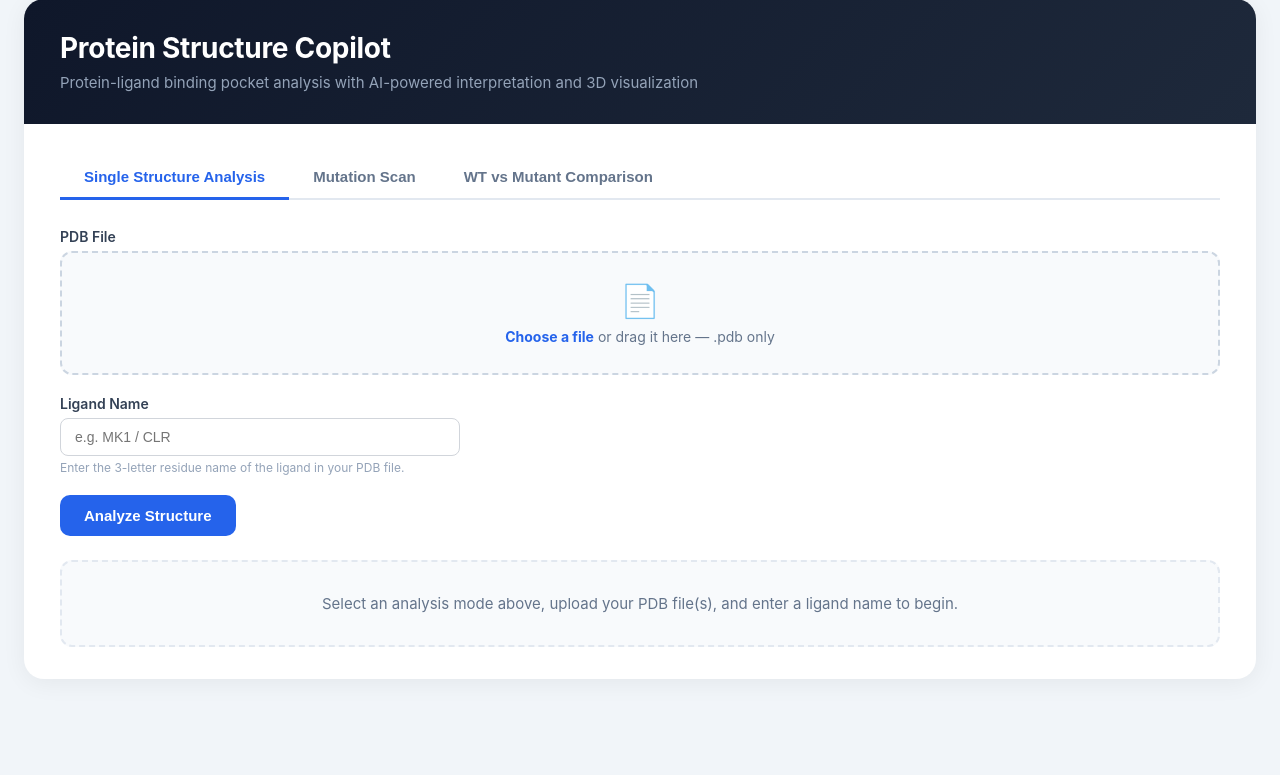
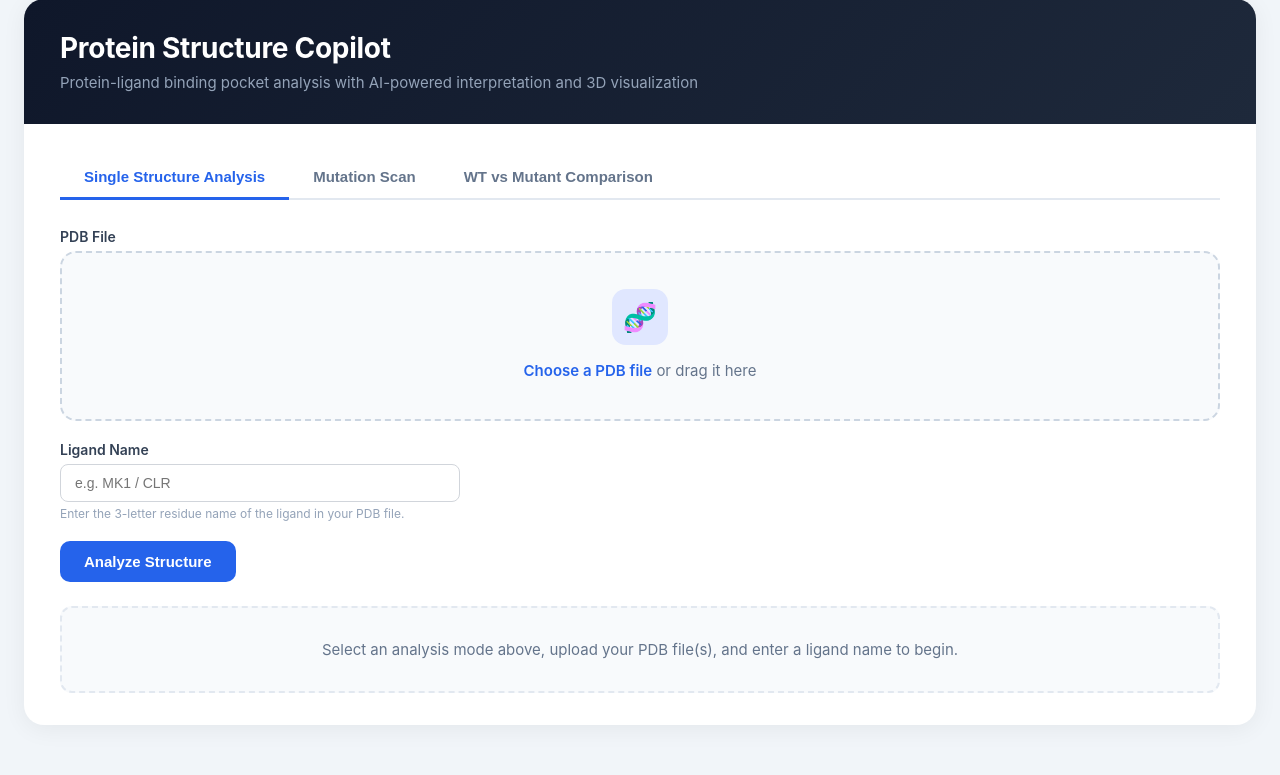
Before and after one commit to wqbwshady-alt/protein-structure-copilot, a Flask app: page / in a window 1280 px wide. Shown: the part 25-800 px from the top of the page. Run offline with Flask 3, Linux system fonts and the light colour scheme.

Commit message:
improve file upload zone UI with status feedback and animations
Co-Authored-By: Claude Opus 4.7 <noreply@anthropic.com>

```diff
--- a/templates/index.html
+++ b/templates/index.html
@@ -116,42 +116,78 @@
     /* Drop zone */
     .drop-zone {
       border: 2px dashed #cbd5e1;
-      border-radius: 12px;
-      padding: 28px 20px;
+      border-radius: 16px;
+      padding: 36px 24px;
       text-align: center;
       cursor: pointer;
-      transition: border-color 0.2s, background 0.2s;
+      transition: border-color 0.25s, background 0.25s, transform 0.25s, box-shadow 0.25s;
       background: #f8fafc;
       position: relative;
     }
 
-    .drop-zone:hover, .drop-zone.drag-over {
+    .drop-zone:hover {
+      border-color: #93c5fd;
+      background: #f0f7ff;
+      transform: translateY(-1px);
+      box-shadow: 0 4px 16px rgba(37,99,235,0.08);
+    }
+
+    .drop-zone.drag-over {
       border-color: #2563eb;
       background: #eff6ff;
+      transform: scale(1.01);
+      box-shadow: 0 0 0 8px rgba(37,99,235,0.06);
+      border-style: solid;
     }
 
     .drop-zone.has-file {
       border-color: #22c55e;
+      border-style: solid;
       background: #f0fdf4;
     }
 
     .drop-zone.has-error {
       border-color: #ef4444;
+      border-style: solid;
       background: #fef2f2;
     }
 
+    .drop-zone-placeholder {
+      transition: opacity 0.2s;
+    }
+
     .drop-zone-icon {
-      font-size: 32px;
-      margin-bottom: 8px;
+      display: inline-flex;
+      align-items: center;
+      justify-content: center;
+      width: 56px;
+      height: 56px;
+      background: #e0e7ff;
+      border-radius: 14px;
+      margin-bottom: 14px;
+      font-size: 28px;
+      transition: background 0.25s, transform 0.25s;
+    }
+
+    .drop-zone:hover .drop-zone-icon {
+      background: #c7d2fe;
+      transform: scale(1.05);
+    }
+
+    .drop-zone.drag-over .drop-zone-icon {
+      background: #bfdbfe;
+      transform: scale(1.08);
     }
 
     .drop-zone-text {
-      font-size: 14px;
+      font-size: 15px;
       color: #64748b;
+      line-height: 1.6;
     }
 
     .drop-zone-text strong {
       color: #2563eb;
+      font-weight: 600;
     }
 
     .drop-zone input[type="file"] {
@@ -753,16 +834,22 @@
             <label>PDB File</label>
             <div class="drop-zone" id="drop-zone-analyze">
               <div class="drop-zone-placeholder">
-                <div class="drop-zone-icon">&#x1F4C4;</div>
+                <div class="drop-zone-icon">🧬</div>
                 <div class="drop-zone-text">
-                  <strong>Choose a file</strong> or drag it here &mdash; .pdb only
+                  <strong>Choose a PDB file</strong> or drag it here
                 </div>
               </div>
               <div class="file-info">
-                <span class="check">&#x2713;</span>
-                <span class="file-name"></span>
-                <span class="file-size"></span>
+                <div class="file-icon-wrapper">🧬</div>
+                <div class="file-details">
+                  <div class="file-name-display"></div>
+                  <div class="file-meta"></div>
+                  <div class="file-status-badge">
+                    <span>✓</span> Ready for analysis
+                  </div>
+                </div>
               </div>
+              <div class="file-change-hint">Click or drop a different file to replace</div>
               <input type="file" name="pdb_file" accept=".pdb" required>
             </div>
             <div class="file-size-warning">File is over 10 MB &mdash; processing may take longer.</div>
@@ -789,16 +876,22 @@
             <label>PDB File</label>
             <div class="drop-zone" id="drop-zone-mutation">
               <div class="drop-zone-placeholder">
-                <div class="drop-zone-icon">&#x1F4C4;</div>
+                <div class="drop-zone-icon">🧬</div>
                 <div class="drop-zone-text">
-                  <strong>Choose a file</strong> or drag it here &mdash; .pdb only
+                  <strong>Choose a PDB file</strong> or drag it here
                 </div>
               </div>
               <div class="file-info">
-                <span class="check">&#x2713;</span>
-                <span class="file-name"></span>
-                <span class="file-size"></span>
+                <div class="file-icon-wrapper">🧬</div>
+                <div class="file-details">
+                  <div class="file-name-display"></div>
+                  <div class="file-meta"></div>
+                  <div class="file-status-badge">
+                    <span>✓</span> Ready for analysis
+                  </div>
+                </div>
               </div>
+              <div class="file-change-hint">Click or drop a different file to replace</div>
               <input type="file" name="mutation_pdb_file" accept=".pdb" required>
             </div>
             <div class="file-size-warning">File is over 10 MB &mdash; processing may take longer.</div>
@@ -839,16 +932,22 @@
             <label>WT PDB File</label>
             <div class="drop-zone" id="drop-zone-wt">
               <div class="drop-zone-placeholder">
-                <div class="drop-zone-icon">&#x1F4C4;</div>
+                <div class="drop-zone-icon">🧬</div>
                 <div class="drop-zone-text">
-                  <strong>Choose a file</strong> or drag it here &mdash; .pdb only
+                  <strong>Choose a PDB file</strong> or drag it here
                 </div>
               </div>
               <div class="file-info">
-                <span class="check">&#x2713;</span>
-                <span class="file-name"></span>
-                <span class="file-size"></span>
+                <div class="file-icon-wrapper">🧬</div>
+                <div class="file-details">
+                  <div class="file-name-display"></div>
+                  <div class="file-meta"></div>
+                  <div class="file-status-badge">
+                    <span>✓</span> Ready for analysis
+                  </div>
+                </div>
               </div>
+              <div class="file-change-hint">Click or drop a different file to replace</div>
               <input type="file" name="wt_file" accept=".pdb" required>
             </div>
             <div class="file-size-warning">File is over 10 MB &mdash; processing may take longer.</div>
@@ -859,16 +958,22 @@
             <label>Mutant PDB File</label>
             <div class="drop-zone" id="drop-zone-mut">
               <div class="drop-zone-placeholder">
-                <div class="drop-zone-icon">&#x1F4C4;</div>
+                <div class="drop-zone-icon">🧬</div>
                 <div class="drop-zone-text">
-                  <strong>Choose a file</strong> or drag it here &mdash; .pdb only
+                  <strong>Choose a PDB file</strong> or drag it here
                 </div>
               </div>
               <div class="file-info">
-                <span class="check">&#x2713;</span>
-                <span class="file-name"></span>
-                <span class="file-size"></span>
+                <div class="file-icon-wrapper">🧬</div>
+                <div class="file-details">
+                  <div class="file-name-display"></div>
+                  <div class="file-meta"></div>
+                  <div class="file-status-badge">
+                    <span>✓</span> Ready for analysis
+                  </div>
+                </div>
               </div>
+              <div class="file-change-hint">Click or drop a different file to replace</div>
               <input type="file" name="mut_file" accept=".pdb" required>
             </div>
             <div class="file-size-warning">File is over 10 MB &mdash; processing may take longer.</div>
@@ -1420,8 +1525,8 @@
 
       function setupDropZone(zone) {
         var input = zone.querySelector('input[type="file"]');
-        var fileName = zone.querySelector(".file-name");
-        var fileSize = zone.querySelector(".file-size");
+        var fileNameDisplay = zone.querySelector(".file-name-display");
+        var fileMeta = zone.querySelector(".file-meta");
         var warning = zone.querySelector(".file-size-warning");
         var error = zone.querySelector(".file-error");
 
@@ -1440,8 +1545,8 @@
           }
 
           zone.classList.add("has-file");
-          fileName.textContent = file.name;
-          fileSize.textContent = "(" + formatSize(file.size) + ")";
+          fileNameDisplay.textContent = file.name;
+          fileMeta.textContent = formatSize(file.size);
 
           if (file.size > 10 * 1024 * 1024) {
             warning.style.display = "block";
```
Also changed, not shown: other parts of templates/index.html (+56 -11 lines).
